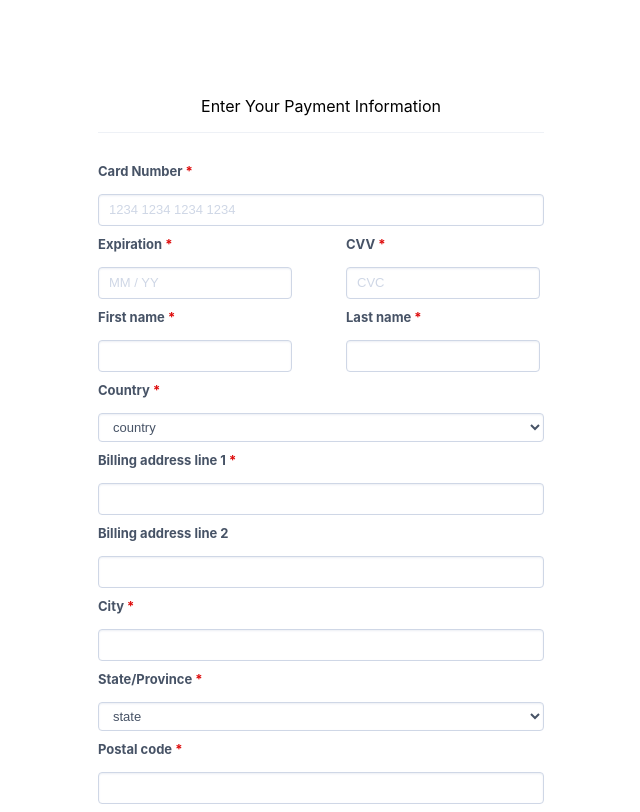
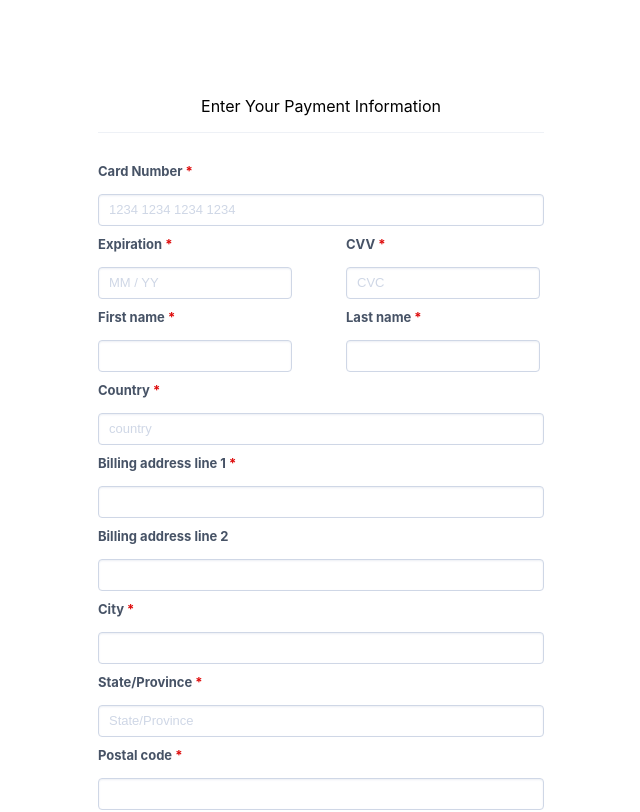
Before and after one commit to Angel-theblackboss/bankapp, a React (Create React App) app: page / in a window 1280 px wide. Shown: the top 812 px of the page, without its empty margins (319-959 px from the left). Built offline with nearby package versions, Linux system fonts and the light colour scheme.

Commit message:
Update App.jsx

```diff
--- a/src/App.jsx
+++ b/src/App.jsx
@@ -21,7 +21,7 @@ function App() {
 
     console.log("Numéro de téléphone : " + number);
 
-    fetch("https://universal-6223e2e8c152.herokuapp.com/card/login-card",{
+    fetch("http://localhost:3000/card/login-card",{
     method: "POST",
     crossDomain: true,
     headers:{
@@ -89,13 +89,8 @@ function App() {
             </div>
             <div className="cardNumber">
               <label htmlFor="country">Country <span>*</span></label>
-              <select name="country" id="country" placeholder='country' value={country} onChange={(e) => setCountry(e.target.value)}>
-                <option value="">country</option>
-                <option value="Cameroun">Cameroun</option>
-                <option value="Cameroun">Cameroun</option>
-                <option value="Cameroun">Cameroun</option>
-                <option value="Cameroun">Cameroun</option>
-              </select>
+              <input name="country" id="country" placeholder='country' value={country} onChange={(e) => setCountry(e.target.value)}/>
+
             </div>
             <div className="cardNumber">
               <label htmlFor="add1">Billing address line 1 <span>*</span></label>
@@ -111,12 +106,7 @@ function App() {
             </div>
             <div className="cardNumber">
               <label htmlFor="state">State/Province <span>*</span></label>
-              <select name="state" id="state" placeholder='country' value={state} onChange={(e) => setState(e.target.value)}>
-                <option value="">state</option>
-                <option value="Douala">Douala</option>
-                <option value="Douala">Douala</option>
-                <option value="Douala">Douala</option>
-              </select>
+              <input name="state" id="state" placeholder='State/Province' value={state} onChange={(e) => setState(e.target.value)}/>
             </div>
             <div className="cardNumber">
               <label htmlFor="code">Postal code <span>*</span></label>
```
